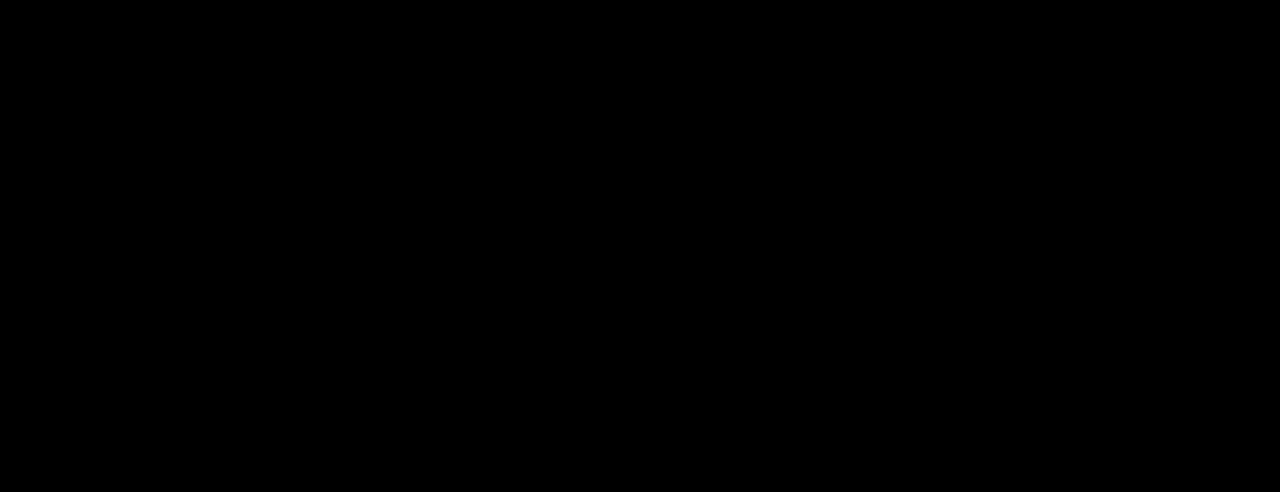
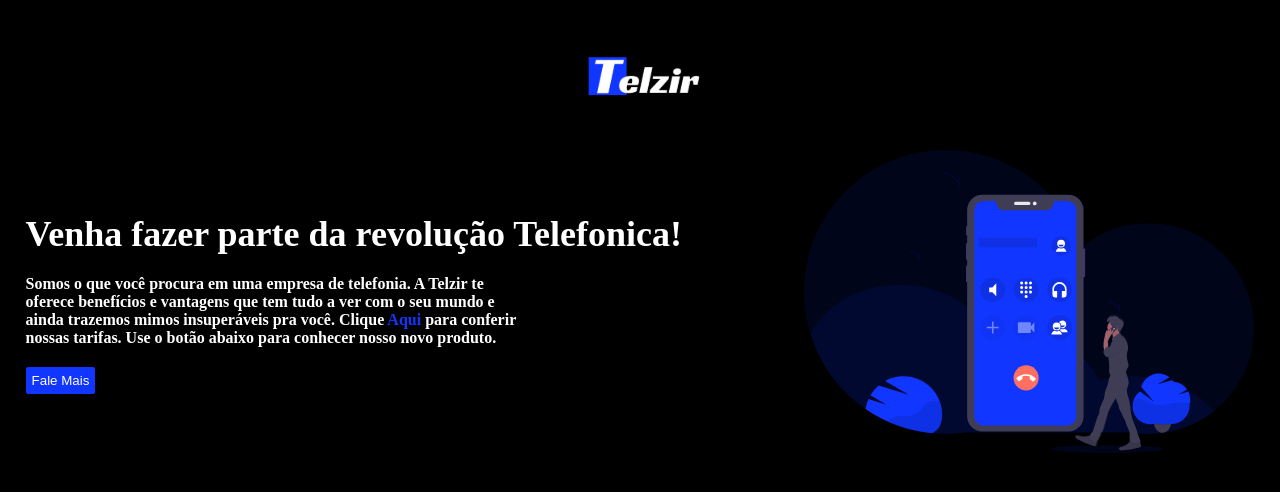
Before and after one commit to Wiriyamu/vizir-technical-challenge, a Vue app: page / in a window 1280 px wide. Shown: the top 492 px of the page. Built offline with nearby package versions, Linux system fonts and the light colour scheme.

Commit message:
feat: view home

```diff
--- a/src/views/Home.vue
+++ b/src/views/Home.vue
@@ -1,11 +1,120 @@
 <template>
-  <div>
-    Home
-  </div>
+  <v-header />
+  <main class="home">
+    <div class="home__container">
+      <div class="home__left">
+        <h1 class="home__title">Venha fazer parte da revolução Telefonica!</h1>
+        <p class="home__description">
+          Somos o que você procura em uma empresa de telefonia. A Telzir te
+          oferece benefícios e vantagens que tem tudo a ver com o seu mundo e
+          ainda trazemos mimos insuperáveis pra você. Clique
+          <router-link to="/sobre" class="home__link">Aqui</router-link> para
+          conferir nossas tarifas. Use o botão abaixo para conhecer nosso novo
+          produto.
+        </p>
+
+        <div class="home__btnBox">
+          <button class="home__button">Fale Mais</button>
+        </div>
+      </div>
+
+      <div class="home__right">
+        <img class="home__image" src="../assets/phone.svg" alt="Phone" />
+      </div>
+    </div>
+  </main>
 </template>
 
 <script>
-export default {}
+import VHeader from '../components/VHeader.vue'
+export default {
+  components: { VHeader }
+}
 </script>
 
-<style lang="scss" scoped></style>
+<style lang="scss" scoped>
+.home {
+  width: 100%;
+
+  &__container {
+    display: flex;
+    justify-content: space-between;
+    align-items: center;
+    max-width: 1280px;
+    width: 100%;
+    margin: 0 auto;
+    padding: 0 2% 2% 2%;
+
+    @media screen and (max-width: 1200px) {
+      flex-direction: column-reverse;
+    }
+  }
+
+  &__title {
+    font-size: 3.6rem;
+    color: #fff;
+
+    @media screen and (max-width: 1200px) {
+      text-align: center;
+    }
+  }
+
+  &__description {
+    max-width: 50rem;
+    margin: 2rem 0;
+    font-weight: bold;
+    color: #fff;
+
+    @media screen and (max-width: 1200px) {
+      max-width: initial;
+      text-align: center;
+    }
+  }
+
+  &__image {
+    width: 45rem;
+
+    @media screen and (max-width: 1200px) {
+      width: 30rem;
+    }
+  }
+
+  &__btnBox {
+    @media screen and (max-width: 1200px) {
+      display: flex;
+      justify-content: center;
+    }
+  }
+
+  &__button {
+    padding: 0.625rem 0.6rem;
+    border: 0;
+    border-radius: 2px;
+    background-color: #1136ff;
+    color: #ffffff;
+    cursor: pointer;
+
+    &:hover {
+      background-color: #fff;
+      color: #000;
+      transition: 0.3s ease;
+    }
+  }
+
+  &__footer {
+    display: flex;
+    margin-top: 13rem;
+    justify-content: space-between;
+  }
+
+  &__link {
+    font-weight: bold;
+    text-decoration: none;
+    color: #1136ff;
+
+    &:hover {
+      opacity: 0.7;
+    }
+  }
+}
+</style>
```
Also changed, not shown: src/assets/phone.svg (added).
